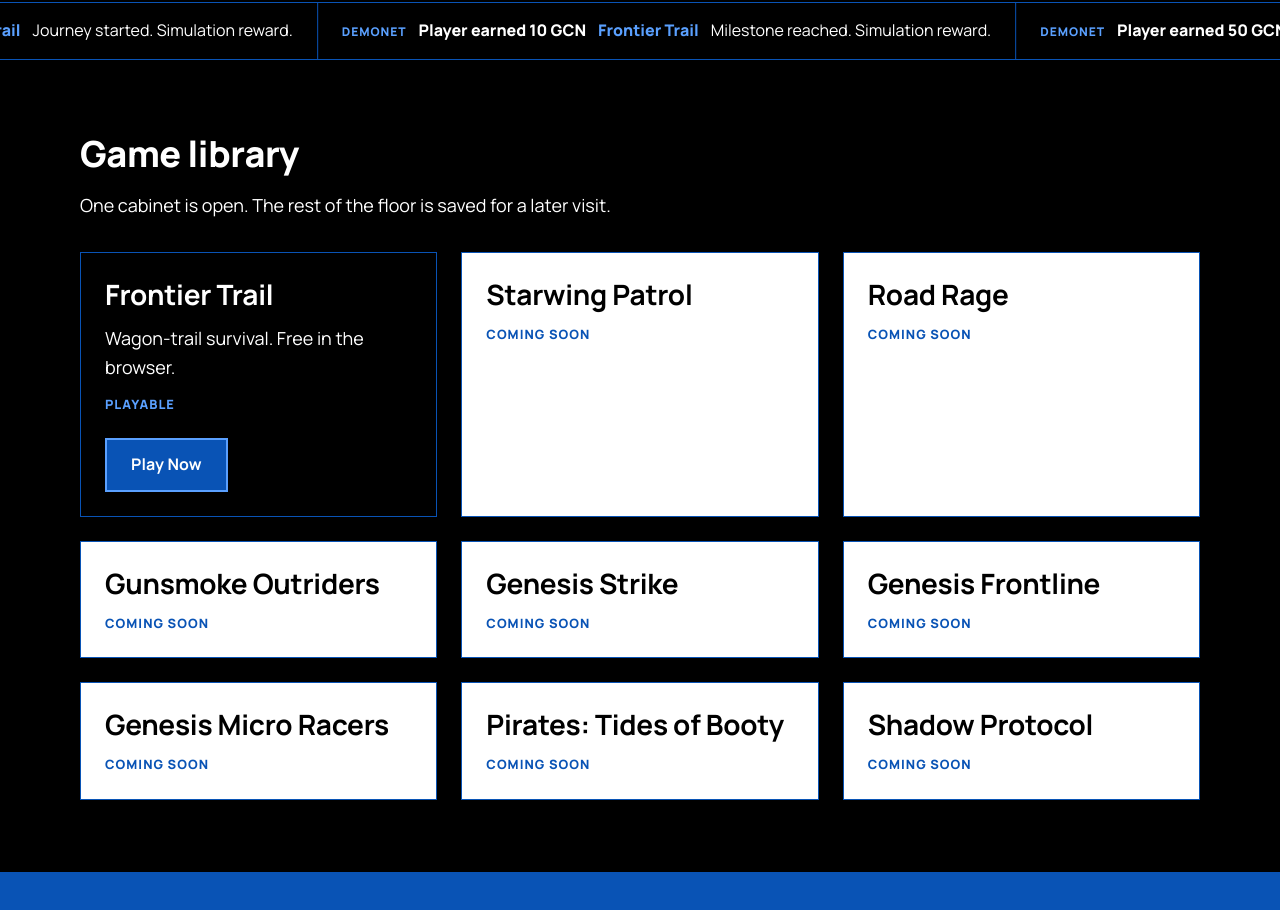
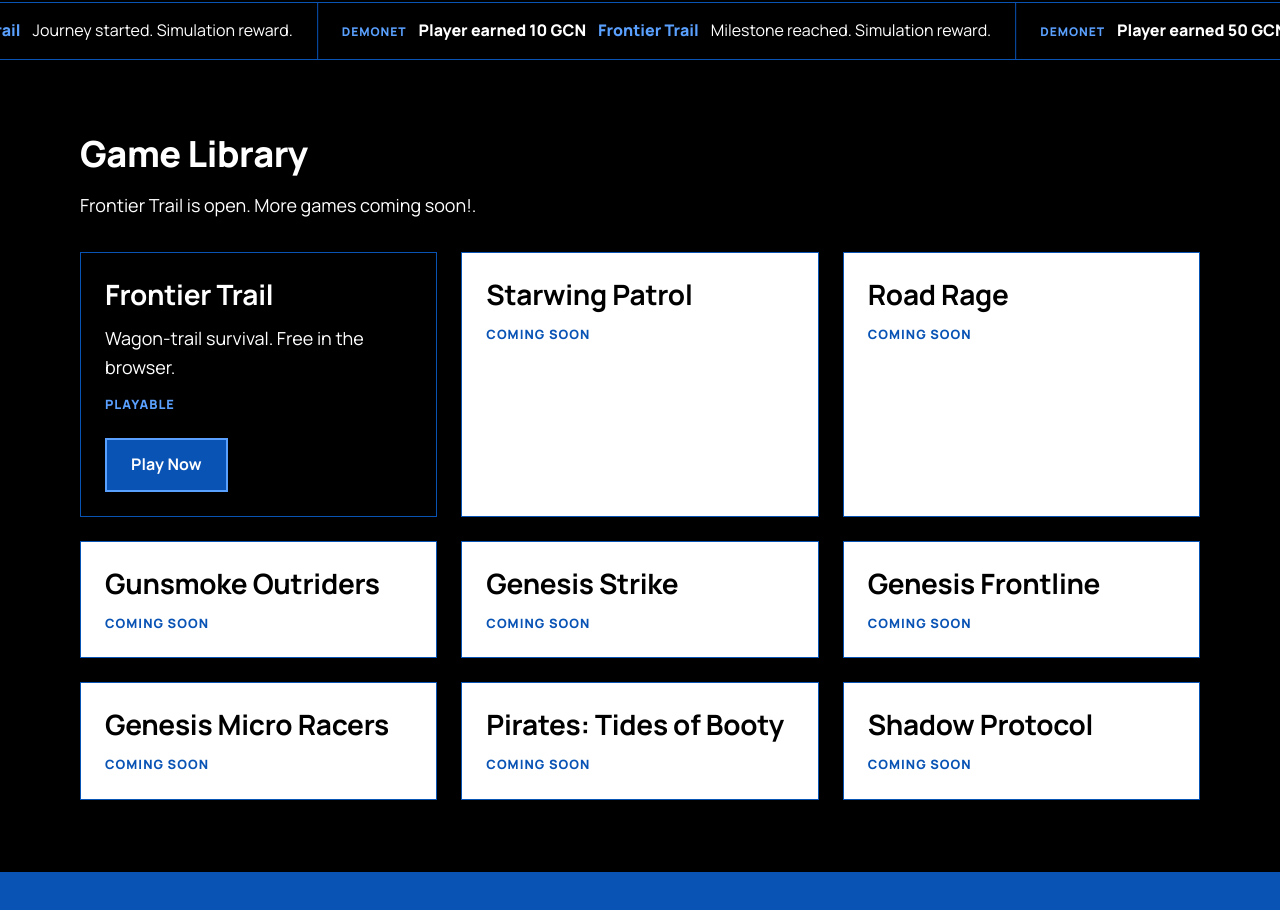
Before and after one commit to GenesisBots/GenesisOSLabsWebsite, a plain HTML site: page Arcade.html in a window 1280 px wide. Shown: the part 2398-3308 px from the top of the page. Drawn offline with Linux system fonts and the light colour scheme; a script that the page names is missing.

Commit message:
Update Arcade.html

```diff
--- a/Arcade.html
+++ b/Arcade.html
@@ -157,8 +157,8 @@
 
   <section class="section section--black" aria-labelledby="library-title">
     <div class="container">
-      <h2 id="library-title" class="section__title">Game library</h2>
-      <p class="section__lead">One cabinet is open. The rest of the floor is saved for a later visit.</p>
+      <h2 id="library-title" class="section__title">Game Library</h2>
+      <p class="section__lead">Frontier Trail is open. More games coming soon!.</p>
       <div class="library">
         <article class="lib-card is-live">
           <h3>Frontier Trail</h3>
```
